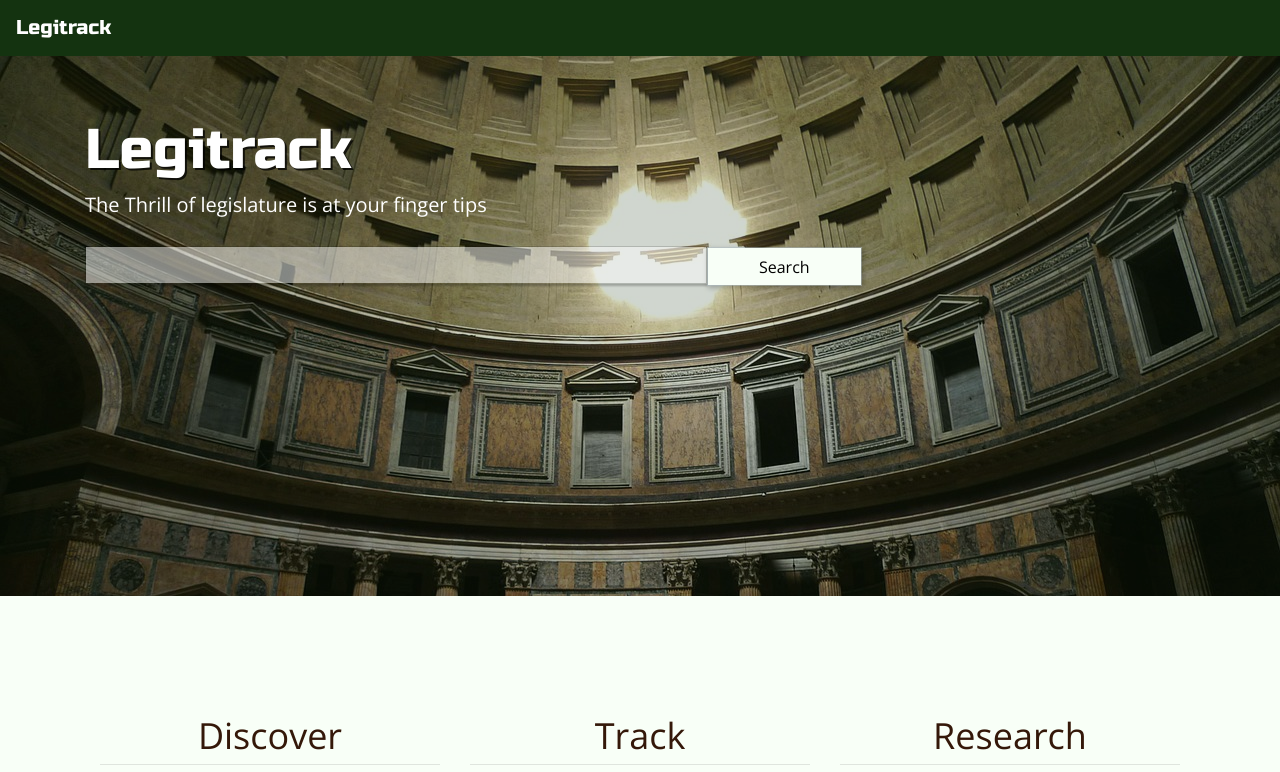
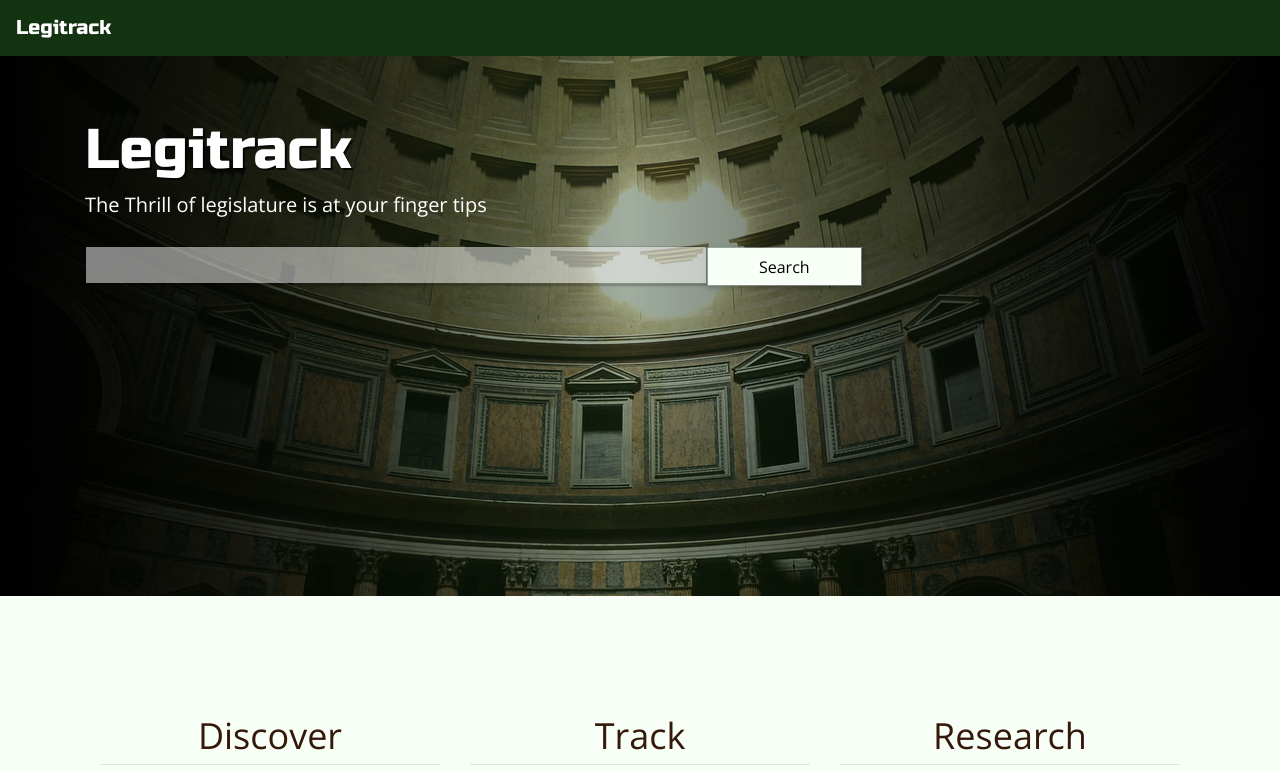
Before and after one commit to spkelly/LegiTrack_React, a React (Create React App) app: page / in a window 1280 px wide. Shown: the top 772 px of the page. Built offline with nearby package versions, Linux system fonts and the light colour scheme; a web font is replaced by a local one.

Commit message:
added gradient to jb overlay

```diff
--- a/src/App.css
+++ b/src/App.css
@@ -75,6 +75,20 @@ li{
   height: 100%;
   width: 100%;
   background-color: rgba(20, 51, 16, 0.2);
+
+  background: -moz-linear-gradient(left, rgba(0,0,0,1) 0%, rgba(20, 51, 16, 0.4) 49%, rgba(0,0,0,1) 100%);
+  /* FF3.6+ */
+  background: -webkit-gradient(linear, left top, right top, color-stop(0%, rgba(255, 255, 255, 1)), color-stop(49%, rgba(20, 51, 16, 0.2)), color-stop(100%, rgba(255, 255, 255, 1)));
+  /* Chrome,Safari4+ */
+  background: -webkit-linear-gradient(left, rgba(0,0,0, 1) 0%, rgba(20, 51, 16, 0.4) 49%, rgba(0,0,0,1) 100%);
+  /* Chrome10+,Safari5.1+ */
+  background: -o-linear-gradient(left, rgba(0,0,0, 1) 0%, rgba(20, 51, 16, 0.4) 49%, rgba(0,0,0,1) 100%);
+  /* Opera 11.10+ */
+  background: -ms-linear-gradient(left, rgba(0,0,0, 1) 0%, rgba(20, 51, 16, 0.4) 49%, rgba(0,0,0,1) 100%);
+  /* IE10+ */
+  background: linear-gradient(to right, rgba(0,0,0,1) 0%, rgba(20, 51, 16, 0.4) 49%, rgba(0,0,0,1) 100%);
+  /* W3C */
+  filter: progid: DXImageTransform.Microsoft.gradient(startColorstr='#ffffff', endColorstr='#ffffff', GradientType=1);
 }
 .status-container p{
   display: inline;
@@ -385,3 +399,10 @@ span img{
   }
 /* Styles */
 }
+@media only screen and (min-device-height: 1100px){
+  .promo{
+    padding-top: 110px;
+    padding-bottom: 110px;
+    height: 451px;
+  }
+}
```
